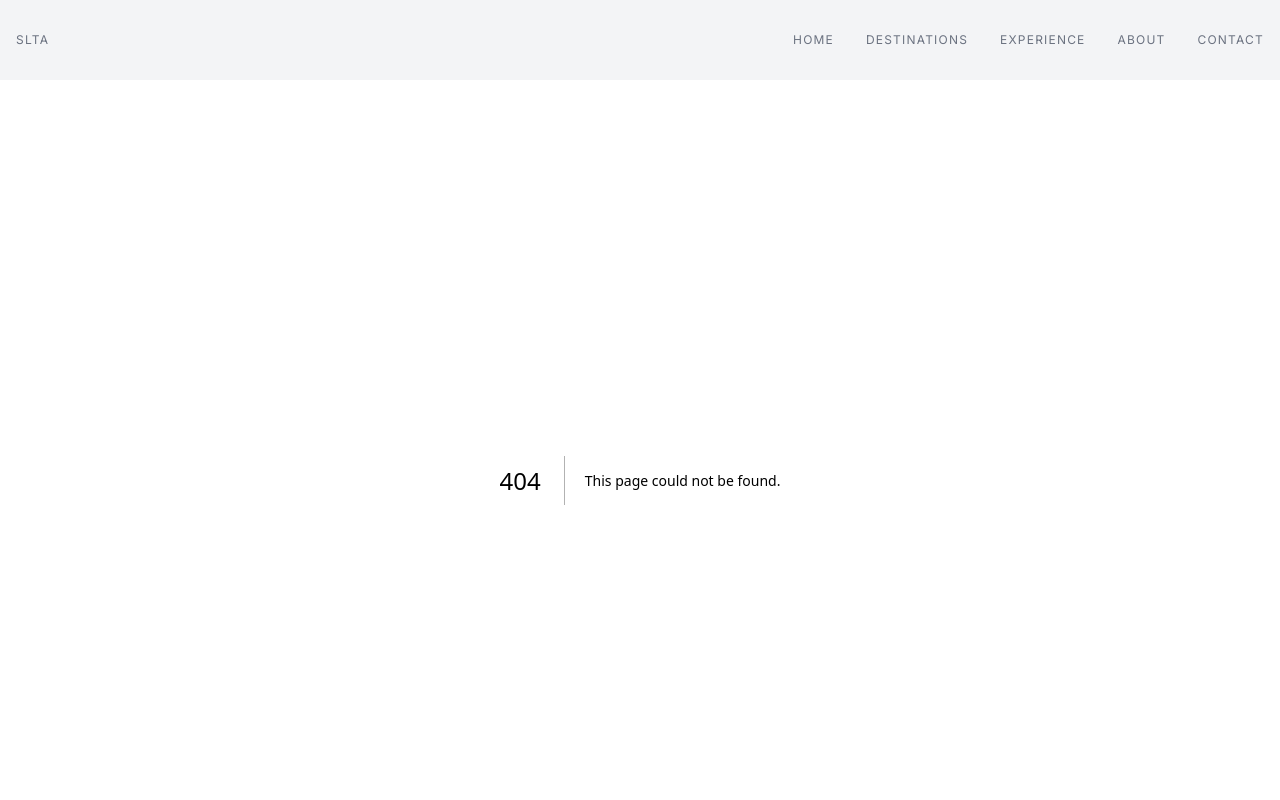
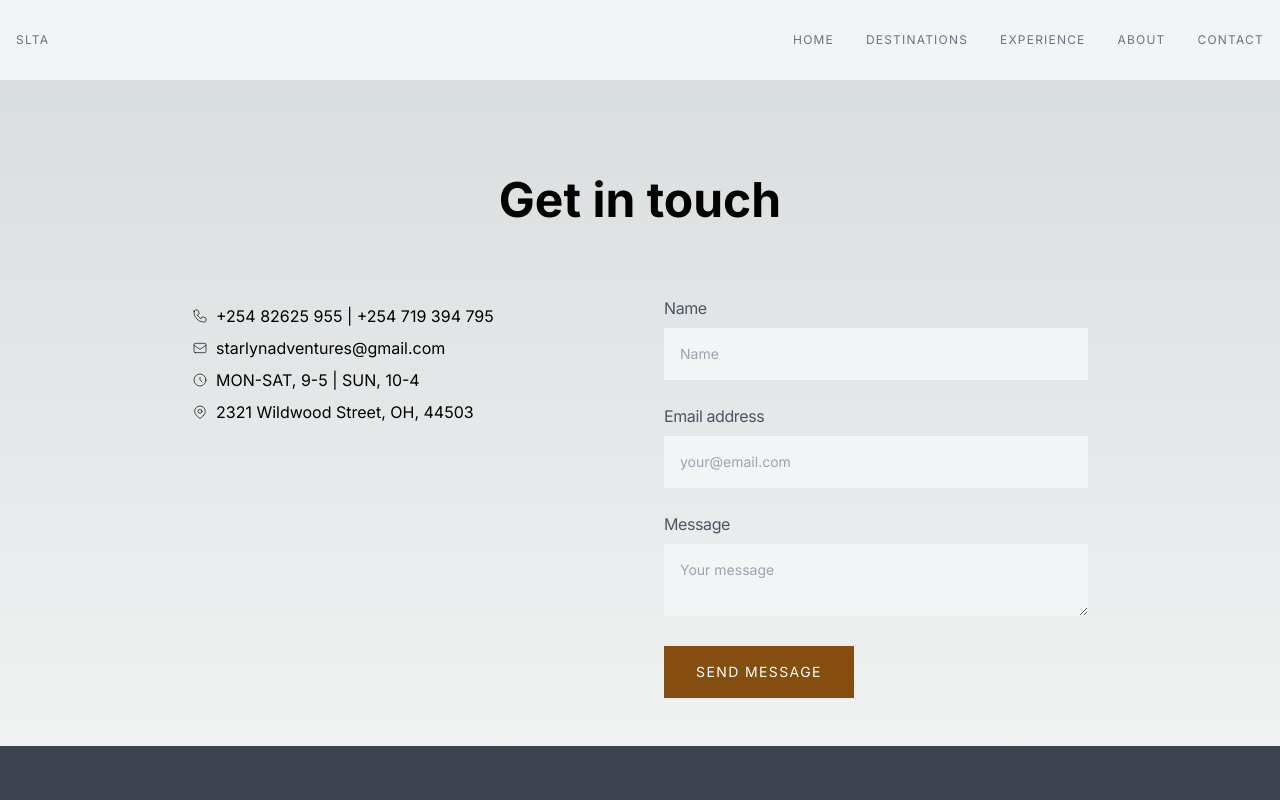
Before and after one commit to otienog1/slta, a Next.js app: page /contact in a window 1280 px wide. Before the commit this address had no page. Shown: the top 800 px of the page. Built offline with nearby package versions, Linux system fonts and the light colour scheme.

Commit message:
working on contact page & form

```diff
--- /dev/null
+++ b/app/contact/page.tsx
@@ -0,0 +1,48 @@
+import ContactForm from "@/components/ContactForm"
+
+const Contact = () => {
+    return (
+        <>
+            <div className="text-center py-12 px-6 mt-12">
+                <h1 className="font-display font-bold text-5xl mb-6">Get in touch</h1>
+                <p className="max-w-lg mx-auto"></p>
+            </div>
+            <div className="container mx-auto px-4 mb-12">
+                <div className="grid grid-cols-1 lg:grid-cols-2 gap-12 max-w-4xl mx-auto">
+                    <div>
+                        <div className="flex items-center my-2">
+                            <svg className="w-4 h-4 mr-2" fill="none" stroke="currentColor" viewBox="0 0 24 24" xmlns="http://www.w3.org/2000/svg">
+                                <path strokeLinecap="round" strokeLinejoin="round" stroke-width="1" d="M3 5a2 2 0 012-2h3.28a1 1 0 01.948.684l1.498 4.493a1 1 0 01-.502 1.21l-2.257 1.13a11.042 11.042 0 005.516 5.516l1.13-2.257a1 1 0 011.21-.502l4.493 1.498a1 1 0 01.684.949V19a2 2 0 01-2 2h-1C9.716 21 3 14.284 3 6V5z"></path>
+                            </svg>
+                            <a href="tel:01632 960192">+254 82625 955</a>
+                            &nbsp;|&nbsp;
+                            <a href="tel:01632 960192">+254 719 394 795</a>
+                        </div>
+                        <a href="mailto:2321 Wildwood Street, OH, 44503" className="flex items-center my-2">
+                            <svg className="w-4 h-4 mr-2" fill="none" stroke="currentColor" viewBox="0 0 24 24" xmlns="http://www.w3.org/2000/svg">
+                                <path strokeLinecap="round" strokeLinejoin="round" stroke-width="1" d="M3 8l7.89 5.26a2 2 0 002.22 0L21 8M5 19h14a2 2 0 002-2V7a2 2 0 00-2-2H5a2 2 0 00-2 2v10a2 2 0 002 2z"></path>
+                            </svg>
+                            starlynadventures@gmail.com
+                        </a>
+                        <div className="flex items-center my-2">
+                            <svg className="w-4 h-4 mr-2" fill="none" stroke="currentColor" viewBox="0 0 24 24" xmlns="http://www.w3.org/2000/svg">
+                                <path strokeLinecap="round" strokeLinejoin="round" stroke-width="1" d="M12 8v4l3 3m6-3a9 9 0 11-18 0 9 9 0 0118 0z"></path>
+                            </svg> MON-SAT, 9-5 | SUN, 10-4
+                        </div>
+                        <a href="https://www.google.com/maps/place/2321 Wildwood Street, OH, 44503" target="_blank" className="flex items-center my-2">
+                            <svg className="w-4 h-4 mr-2" fill="none" stroke="currentColor" viewBox="0 0 24 24" xmlns="http://www.w3.org/2000/svg">
+                                <path strokeLinecap="round" strokeLinejoin="round" stroke-width="1" d="M17.657 16.657L13.414 20.9a1.998 1.998 0 01-2.827 0l-4.244-4.243a8 8 0 1111.314 0z"></path>
+                                <path strokeLinecap="round" strokeLinejoin="round" stroke-width="1" d="M15 11a3 3 0 11-6 0 3 3 0 016 0z"></path>
+                            </svg> 2321 Wildwood Street, OH, 44503
+                        </a>
+                    </div>
+                    <div>
+                        <ContactForm />
+                    </div>
+                </div>
+            </div>
+        </>
+    )
+}
+
+export default Contact
--- /dev/null
+++ b/components/ContactForm.tsx
@@ -0,0 +1,62 @@
+"use client"
+
+import { useState } from "react"
+
+const ContactForm = () => {
+    const [name, setName] = useState(''),
+        [email, setEmail] = useState(''),
+        [message, setMessage] = useState('')
+
+    let data = ''
+
+    const submitMessage = async () => {
+        await fetch('', {
+            method: 'post',
+            body: data
+        })
+    }
+
+
+    return (
+        <div>
+            <input type="hidden" name="form-name" value="contact" />
+            <div>
+                <label className="block text-base tracking-tight text-gray-600">Name</label>
+                <input
+                    type="text"
+                    placeholder="Name"
+                    required
+                    onChange={e => setName(e.target.value)}
+                    className="mt-2 w-full border-none text-sm p-4 bg-gray-100 text-gray-700"
+                />
+            </div>
+            <div className="mt-6">
+                <label className="block text-base tracking-tight text-gray-600">Email address</label>
+                <input
+                    type="email"
+                    placeholder="your@email.com"
+                    required
+                    onChange={e => setEmail(e.target.value)}
+                    className="mt-2 w-full border-none text-sm p-4 bg-gray-100 text-gray-700"
+                />
+            </div>
+            <div className="mt-6">
+                <label className="block text-base tracking-tight text-gray-600">Message</label>
+                <textarea
+                    placeholder="Your message"
+                    required
+                    onChange={e => setMessage(e.target.value)}
+                    className="mt-2 w-full border-none text-sm p-4 bg-gray-100 text-gray-700">
+                </textarea>
+            </div>
+            <button
+                onClick={() => submitMessage()}
+                className="inline-block bg-yellow-800 text-white uppercase text-sm tracking-widest font-heading px-8 py-4 mt-6"
+            >
+                Send message
+            </button>
+        </div>
+    )
+}
+
+export default ContactForm
```
